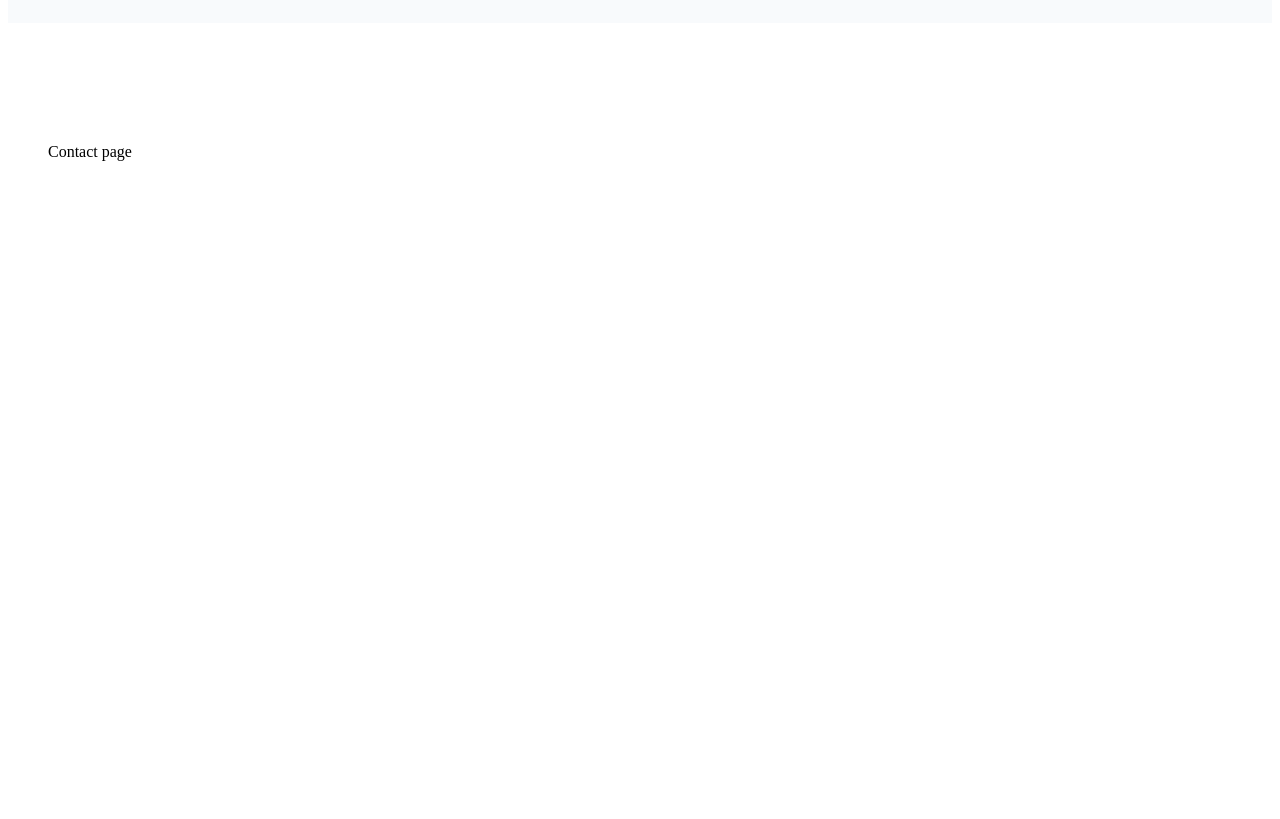
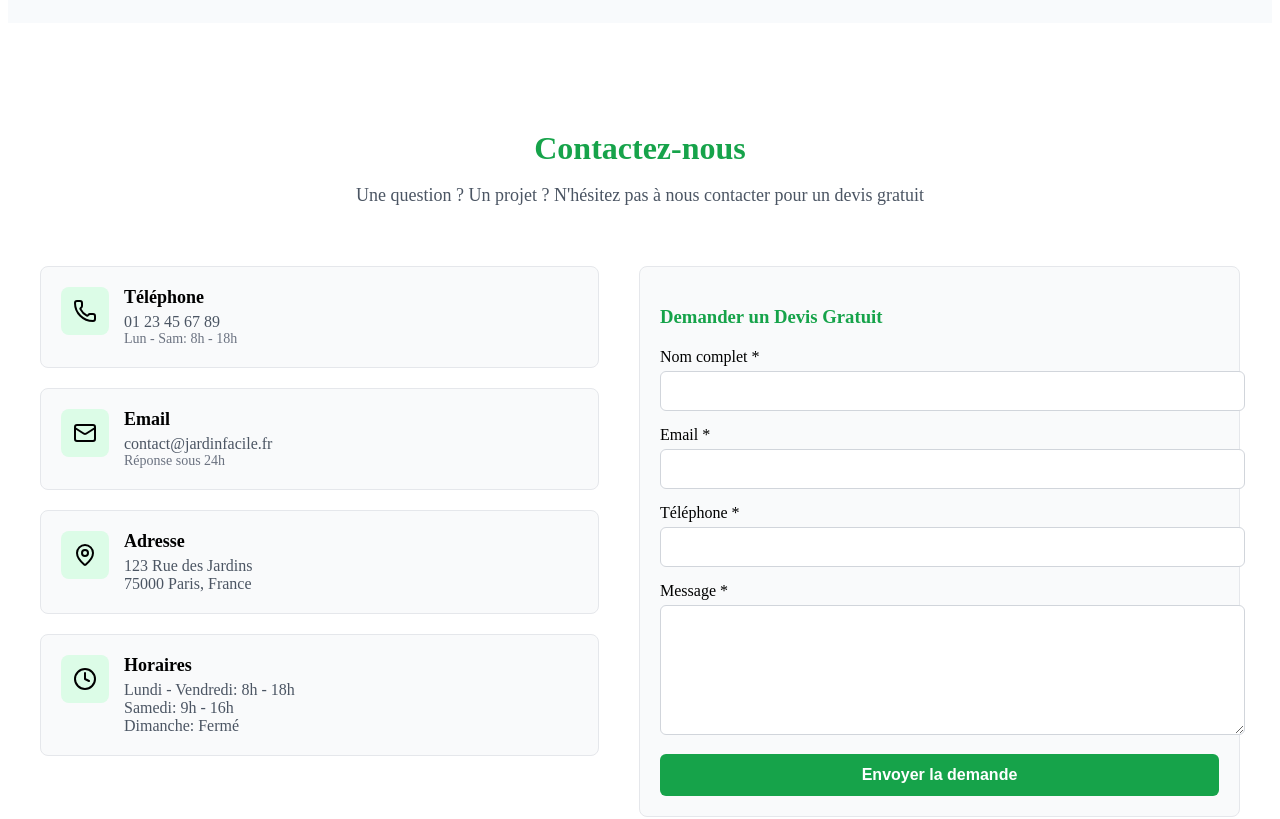
Before and after one commit to Mandarisse/Jardin-Facile1, a React (Vite) app: page /contact in a window 1280 px wide. Shown: the part 1540-2359 px from the top of the page. Before the commit the page ends 1829 px from the top, so only its background shows below. Built offline with nearby package versions, Linux system fonts and the light colour scheme.

Commit message:
#08 add contact

```diff
--- a/src/App.tsx
+++ b/src/App.tsx
@@ -2,6 +2,7 @@ import { Routes, Route } from "react-router-dom";
 import { Header } from "./components/Header";
 import { Services } from "./components/Services";
 import { Gallery } from "./components/Gallery";
+import { Contact } from "./components/Contact";
 
 function App() {
   return (
@@ -9,6 +10,7 @@ function App() {
       <Header />
       <Services/>
       <Gallery/>
+      <Contact/>
 
       <Routes>
         <Route path="/" />
--- /dev/null
+++ b/src/components/Contact.css
@@ -0,0 +1,126 @@
+.contact-section {
+  background-color: #fff;
+  padding: 80px 20px;
+}
+
+.contact-container {
+  max-width: 1200px;
+  margin: 0 auto;
+}
+
+.contact-header {
+  text-align: center;
+  margin-bottom: 60px;
+}
+
+.contact-header h2 {
+  color: #16a34a;
+  font-size: 2rem;
+  margin-bottom: 10px;
+}
+
+.contact-header p {
+  color: #4b5563;
+  font-size: 1.125rem;
+}
+
+.contact-grid {
+  display: flex;
+  flex-wrap: wrap;
+  gap: 40px;
+}
+
+.contact-info {
+  flex: 1;
+  min-width: 300px;
+  display: flex;
+  flex-direction: column;
+  gap: 20px;
+}
+
+.contact-card {
+  display: flex;
+  align-items: flex-start;
+  gap: 15px;
+  padding: 20px;
+  border: 1px solid #e5e7eb;
+  border-radius: 8px;
+  background-color: #f9fafb;
+}
+
+.contact-card .icon {
+  width: 48px;
+  height: 48px;
+  background-color: #dcfce7;
+  display: flex;
+  align-items: center;
+  justify-content: center;
+  border-radius: 8px;
+}
+
+.contact-card .info h3 {
+  margin: 0 0 5px 0;
+  font-size: 1.125rem;
+}
+
+.contact-card .info p {
+  margin: 0;
+  color: #4b5563;
+}
+
+.contact-card .info .small {
+  font-size: 0.875rem;
+  color: #6b7280;
+}
+
+.contact-form-card {
+  flex: 1;
+  min-width: 300px;
+  padding: 20px;
+  border: 1px solid #e5e7eb;
+  border-radius: 8px;
+  background-color: #f9fafb;
+}
+
+.contact-form-card h3 {
+  margin-bottom: 20px;
+  color: #16a34a;
+}
+
+.contact-form-card label {
+  display: block;
+  margin-bottom: 5px;
+  font-weight: 500;
+}
+
+.contact-form-card input,
+.contact-form-card textarea {
+  width: 100%;
+  padding: 10px 12px;
+  margin-bottom: 15px;
+  border: 1px solid #d1d5db;
+  border-radius: 6px;
+  font-size: 1rem;
+}
+
+.contact-form-card input:focus,
+.contact-form-card textarea:focus {
+  border-color: #16a34a;
+  outline: none;
+}
+
+.contact-form-card button {
+  width: 100%;
+  padding: 12px;
+  background-color: #16a34a;
+  color: white;
+  border: none;
+  border-radius: 6px;
+  font-size: 1rem;
+  font-weight: 600;
+  cursor: pointer;
+}
+
+.contact-form-card button:hover {
+  background-color: #15803d;
+}
--- a/src/components/Contact.tsx
+++ b/src/components/Contact.tsx
@@ -0,0 +1,126 @@
+import { useState } from 'react';
+import { Phone, Mail, MapPin, Clock } from 'lucide-react';
+
+import './Contact.css';
+
+export function Contact() {
+  const [formData, setFormData] = useState({
+    nom: '',
+    email: '',
+    telephone: '',
+    message: '',
+  });
+
+  const handleSubmit = (e: React.FormEvent) => {
+    e.preventDefault();
+    setFormData({ nom: '', email: '', telephone: '', message: '' });
+  };
+
+  const handleChange = (e: React.ChangeEvent<HTMLInputElement | HTMLTextAreaElement>) => {
+    setFormData({
+      ...formData,
+      [e.target.name]: e.target.value,
+    });
+  };
+
+  return (
+    <section id="contact" className="contact-section">
+      <div className="contact-container">
+        <div className="contact-header">
+          <h2>Contactez-nous</h2>
+          <p>Une question ? Un projet ? N'hésitez pas à nous contacter pour un devis gratuit</p>
+        </div>
+
+        <div className="contact-grid">
+          {/* Contact Info */}
+          <div className="contact-info">
+            <div className="contact-card">
+              <div className="icon"><Phone /></div>
+              <div className="info">
+                <h3>Téléphone</h3>
+                <p>01 23 45 67 89</p>
+                <p className="small">Lun - Sam: 8h - 18h</p>
+              </div>
+            </div>
+
+            <div className="contact-card">
+              <div className="icon"><Mail /></div>
+              <div className="info">
+                <h3>Email</h3>
+                <p>contact@jardinfacile.fr</p>
+                <p className="small">Réponse sous 24h</p>
+              </div>
+            </div>
+
+            <div className="contact-card">
+              <div className="icon"><MapPin /></div>
+              <div className="info">
+                <h3>Adresse</h3>
+                <p>123 Rue des Jardins</p>
+                <p>75000 Paris, France</p>
+              </div>
+            </div>
+
+            <div className="contact-card">
+              <div className="icon"><Clock /></div>
+              <div className="info">
+                <h3>Horaires</h3>
+                <p>Lundi - Vendredi: 8h - 18h</p>
+                <p>Samedi: 9h - 16h</p>
+                <p>Dimanche: Fermé</p>
+              </div>
+            </div>
+          </div>
+
+          {/* Contact Form */}
+          <div className="contact-form-card">
+            <h3>Demander un Devis Gratuit</h3>
+            <form onSubmit={handleSubmit}>
+              <label htmlFor="nom">Nom complet *</label>
+              <input
+                id="nom"
+                name="nom"
+                type="text"
+                value={formData.nom}
+                onChange={handleChange}
+                required
+              />
+
+              <label htmlFor="email">Email *</label>
+              <input
+                id="email"
+                name="email"
+                type="email"
+                value={formData.email}
+                onChange={handleChange}
+                required
+              />
+
+              <label htmlFor="telephone">Téléphone *</label>
+              <input
+                id="telephone"
+                name="telephone"
+                type="tel"
+                value={formData.telephone}
+                onChange={handleChange}
+                required
+              />
+
+              <label htmlFor="message">Message *</label>
+              <textarea
+                id="message"
+                name="message"
+                value={formData.message}
+                onChange={handleChange}
+                rows={6}
+                required
+              />
+
+              <button type="submit">Envoyer la demande</button>
+            </form>
+          </div>
+        </div>
+      </div>
+    </section>
+  );
+}
```
